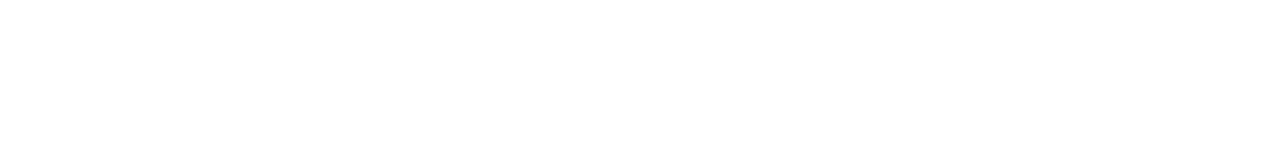
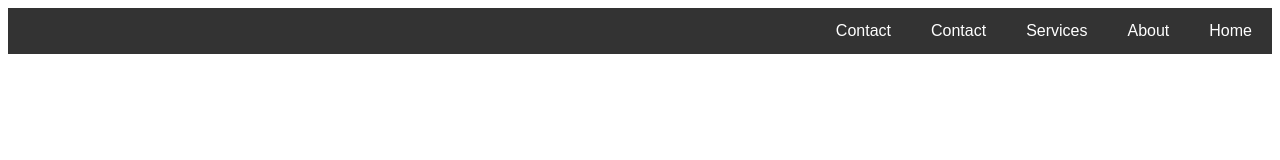
Before and after one commit to mbatiany-katampoi/html-css-beginer-, a plain HTML site: page index.html in a window 1280 px wide. Drawn offline with Linux system fonts and the light colour scheme.

Commit message:
added html structure

```diff
--- a/index.css
+++ b/index.css
@@ -0,0 +1,22 @@
+body {
+    font-family: Arial, sans-serif;
+}
+
+.navbar {
+    background-color: #333;
+    overflow: hidden;
+}
+
+.navbar a {
+    float: right;
+    display: block;
+    color: white;
+    text-align: center;
+    padding: 14px 20px;
+    text-decoration: none;
+}
+
+.navbar a:hover {
+    background-color: #ddd;
+    color: black;
+}
--- a/index.html
+++ b/index.html
@@ -4,8 +4,15 @@
     <meta charset="UTF-8">
     <meta name="viewport" content="width=device-width, initial-scale=1.0">
     <title>Document</title>
+    <link rel="stylesheet" href="index.css">
 </head>
 <body>
-
+        <div class="navbar">
+            <a href="#home">Home</a>
+            <a href="#about">About</a>
+            <a href="#services">Services</a>
+            <a href="#contact">Contact</a>
+            <a href="#contact">Contact</a>
+       </div>
 </body>
 </html>
```
